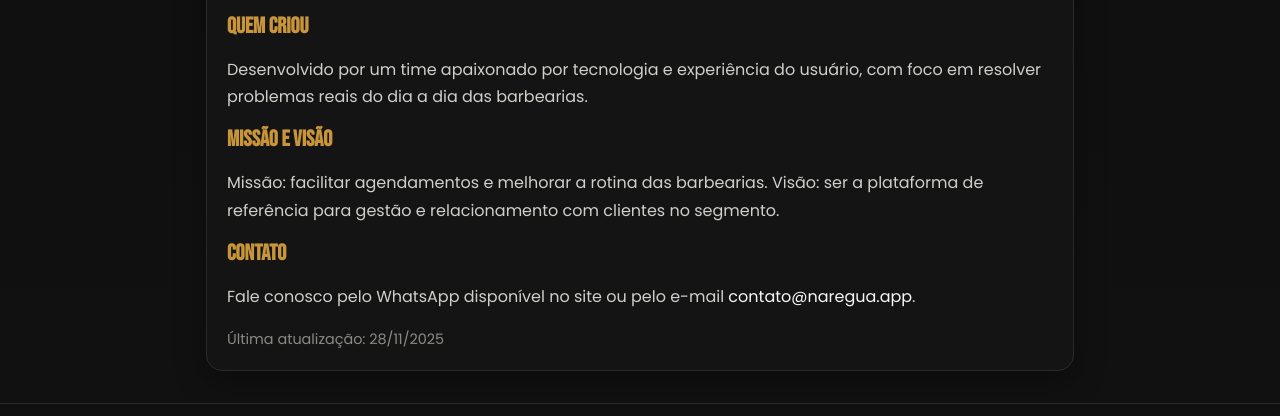
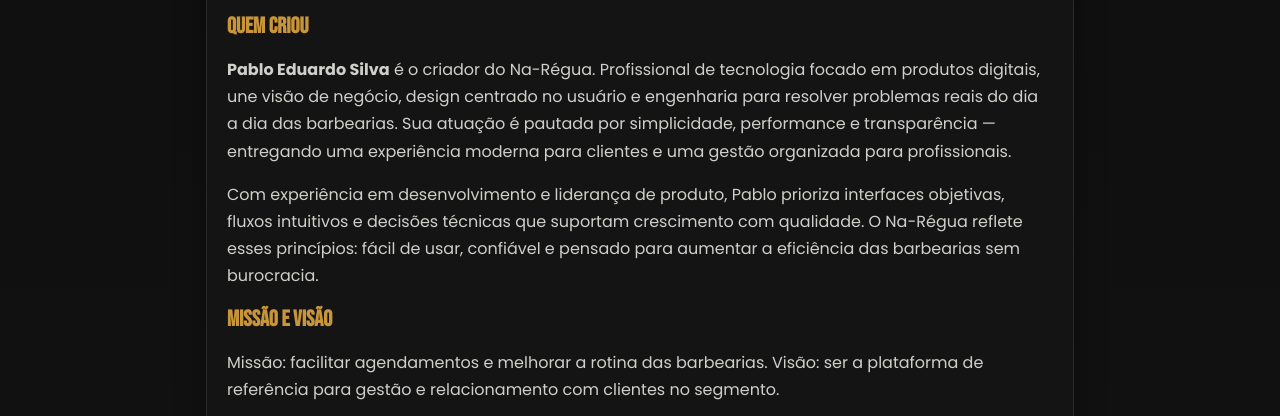
Before and after one commit to pabloedusilva/NaRegua_LandingPage, a plain HTML site: page sobre/index.html in a window 1280 px wide. Shown: the part 962-1378 px from the top of the page. Drawn offline with Linux system fonts and the light colour scheme.

Commit message:
Atualiza 'Quem criou' com bio de Pablo Eduardo Silva

```diff
--- a/sobre/index.html
+++ b/sobre/index.html
@@ -69,7 +69,8 @@
       </section>
       <section class="about-section" id="quem-criou">
         <h3>Quem criou</h3>
-        <p>Desenvolvido por um time apaixonado por tecnologia e experiência do usuário, com foco em resolver problemas reais do dia a dia das barbearias.</p>
+        <p><strong>Pablo Eduardo Silva</strong> é o criador do Na-Régua. Profissional de tecnologia focado em produtos digitais, une visão de negócio, design centrado no usuário e engenharia para resolver problemas reais do dia a dia das barbearias. Sua atuação é pautada por simplicidade, performance e transparência — entregando uma experiência moderna para clientes e uma gestão organizada para profissionais.</p>
+        <p>Com experiência em desenvolvimento e liderança de produto, Pablo prioriza interfaces objetivas, fluxos intuitivos e decisões técnicas que suportam crescimento com qualidade. O Na-Régua reflete esses princípios: fácil de usar, confiável e pensado para aumentar a eficiência das barbearias sem burocracia.</p>
       </section>
       <section class="about-section" id="missao-visao">
         <h3>Missão e Visão</h3>
@@ -79,7 +80,7 @@
         <h3>Contato</h3>
         <p>Fale conosco pelo WhatsApp disponível no site ou pelo e-mail <a href="mailto:contato@naregua.app">contato@naregua.app</a>.</p>
       </section>
-      <div class="legal-footer">Última atualização: 28/11/2025</div>
+      <div class="legal-footer">Última atualização: 30/11/2025</div>
     </article>
   </main>
 
```
